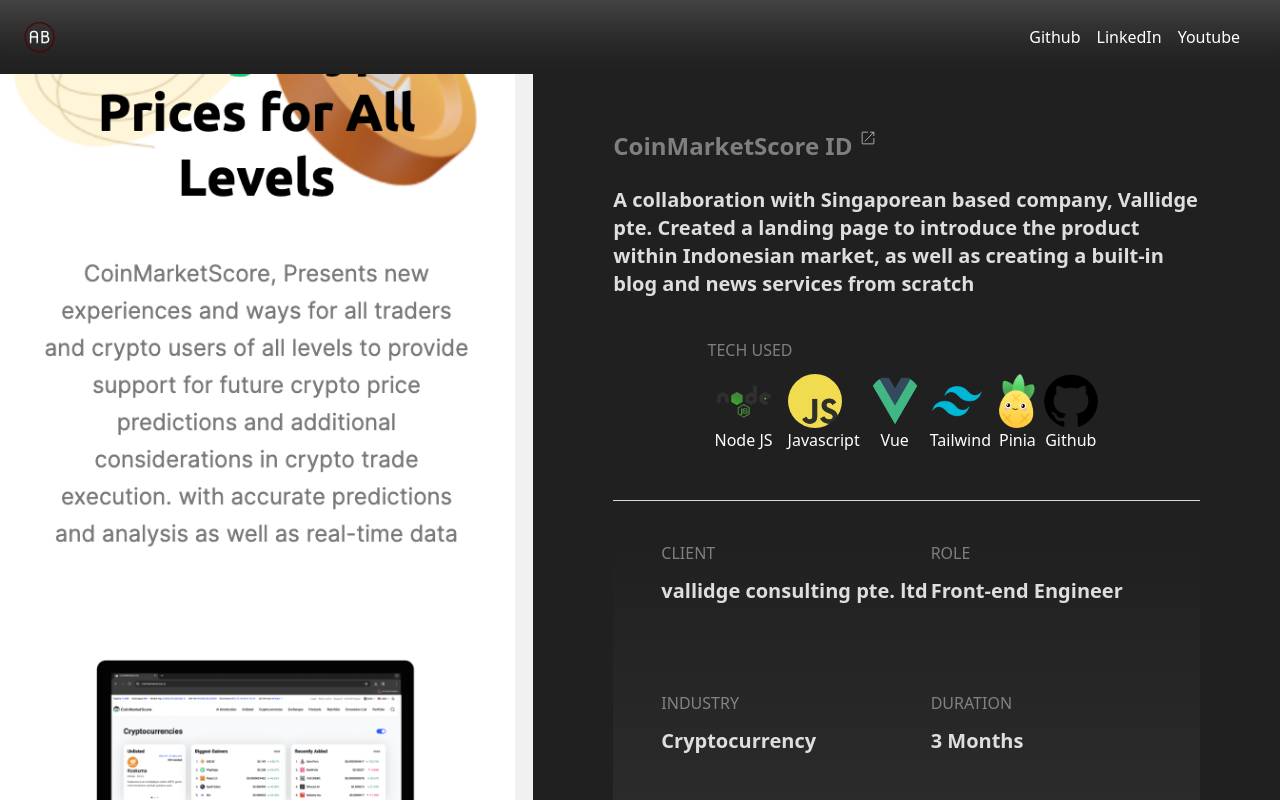
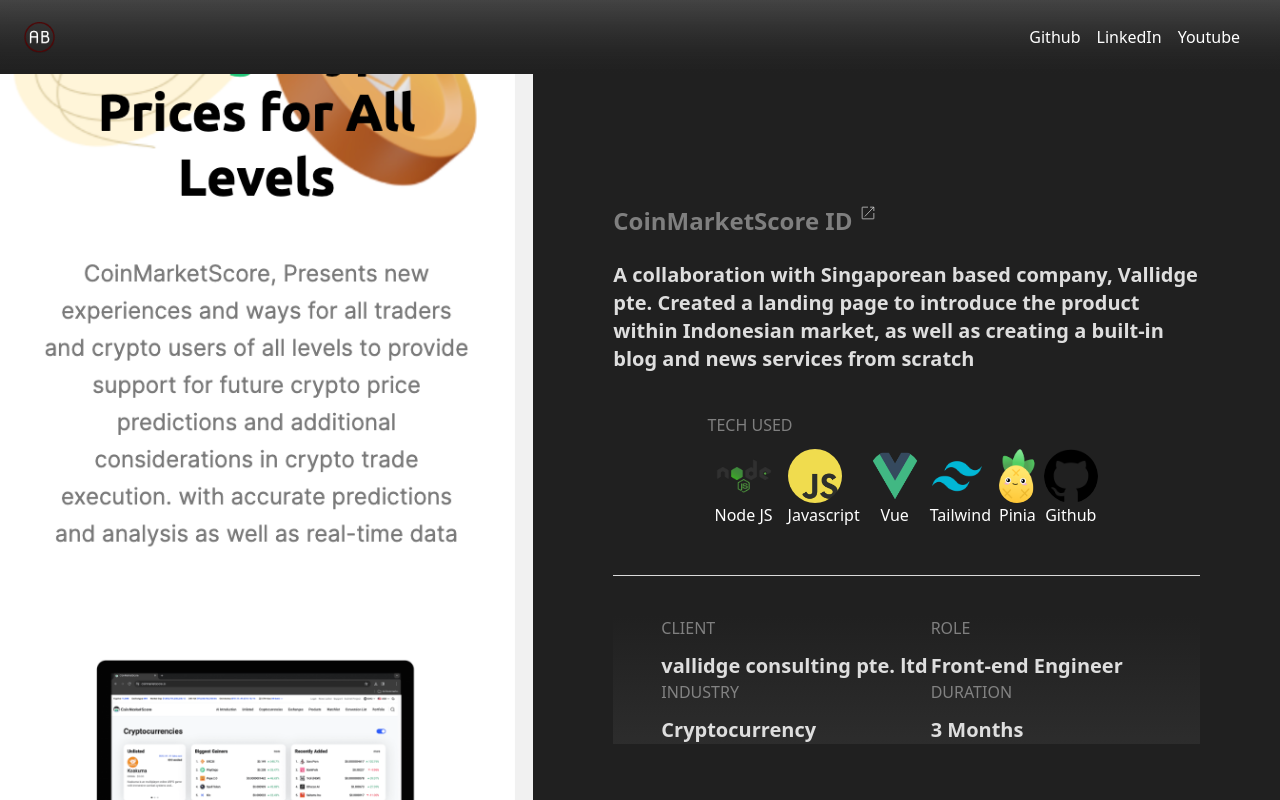
Before and after one commit to ariobintangn/portfolio-vue, a Vue app in the folder portfolio-vue/: page /project/1 in a window 1280 px wide. Shown: the top 800 px of the page. Built offline with nearby package versions, Linux system fonts and the light colour scheme; a web font is replaced by a local one.

Commit message:
another revision on height

```diff
--- a/portfolio-vue/src/components/WorkSummary.vue
+++ b/portfolio-vue/src/components/WorkSummary.vue
@@ -33,7 +33,7 @@
 </script>
 
 <template>
-  <div class="flex flex-col lg:grid lg:grid-flow-col lg:grid-cols-12 justify-center lg:h-screen max-h-screen">
+  <div class="flex flex-col lg:grid lg:grid-flow-col lg:grid-cols-12 justify-center lg:h-scre">
     <a :href="websites[id].url" target="_blank" class="lg:col-span-5">
       <img :src="websites[id].image2" alt="image" class="h-[476px] lg:h-screen w-full object-cover" />
     </a>
@@ -84,7 +84,7 @@
       </div>
 
       <div
-        class="mt-[40px] flex flex-wrap lg:pl-12 justify-center h-[300px] lg:bg-gradient-to-b lg:from-transparent lg:to-[#323232B2] lg:bg-opacity-20"
+        class="mt-[40px] flex flex-wrap lg:pl-12 justify-center lg:bg-gradient-to-b lg:from-transparent lg:to-[#323232B2] lg:bg-opacity-20"
       >
         <div class="w-1/2">
           <h1 class="text-off-white text-opacity-50 mr-2 mb-[12px]">CLIENT</h1>
```
